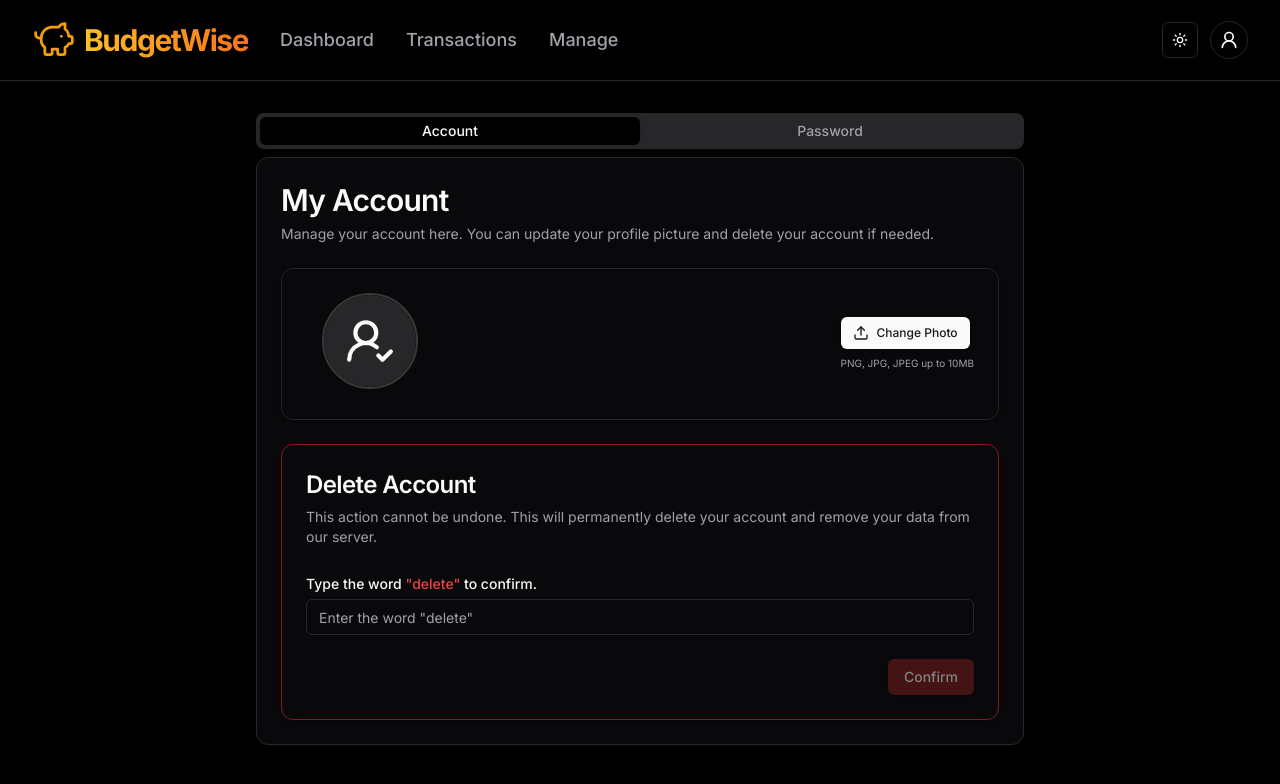
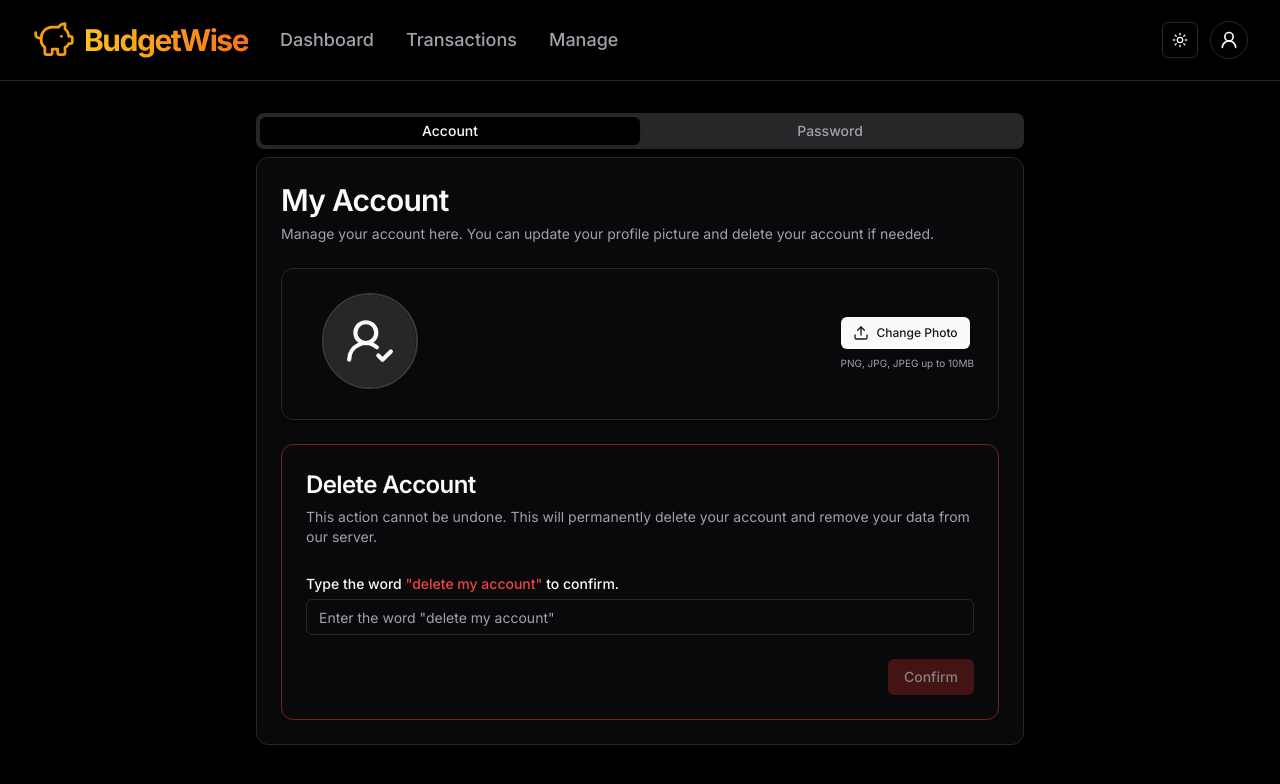
Before and after one commit to Mikael-duru/expense-tracker, a Next.js app: page /account in a window 1280 px wide. Shown: the top 784 px of the page. Built offline with nearby package versions, Linux system fonts and the light colour scheme; no server answers.

Commit message:
add deleteUser from database

```diff
--- a/app/(root)/account/(components)/user-profile.tsx
+++ b/app/(root)/account/(components)/user-profile.tsx
@@ -29,6 +29,7 @@ import { Input } from "@/components/ui/input";
 import { Label } from "@/components/ui/label";
 import { Button } from "@/components/ui/button";
 import ProfileImageUpload from "./image-upload";
+import { deleteUserFromDB } from "@/app/select-currency/_actions/user-actions";
 
 type UserProfileProps = {
 	user: User;
@@ -109,9 +110,10 @@ const UserProfile = ({ user, userDetails }: UserProfileProps) => {
 
 			// Proceed with deleting the user account
 			const userDocRef = doc(db, "users", currentUser.uid);
+			await deleteUserFromDB();
 			await deleteDoc(userDocRef);
 			await deleteUser(currentUser);
-			Cookies.remove("auth");
+			Cookies.remove("__session_auth");
 
 			toast.success("Account deleted successfully!");
 			router.push("/");
@@ -204,12 +206,14 @@ const UserProfile = ({ user, userDetails }: UserProfileProps) => {
 						<div className="space-y-1">
 							<Label htmlFor="deleteAcct">
 								Type the word{" "}
-								<span className="text-red-500">&quot;delete&quot;</span> to
-								confirm.
+								<span className="text-red-500">
+									&quot;delete my account&quot;
+								</span>{" "}
+								to confirm.
 							</Label>
 							<Input
 								id="deleteAcct"
-								placeholder='Enter the word "delete"'
+								placeholder='Enter the word "delete my account"'
 								onChange={(e) => setDeleteAccount(e.target.value)}
 								value={deleteAccount}
 							/>
@@ -220,7 +224,7 @@ const UserProfile = ({ user, userDetails }: UserProfileProps) => {
 							<Button
 								onClick={handleDeleteUserAccount}
 								variant="destructive"
-								disabled={deleteAccount !== "delete" || isLoading}
+								disabled={deleteAccount !== "delete my account" || isLoading}
 							>
 								{isLoading ? (
 									<Loader2 size={20} className="animate-spin" />
--- a/app/select-currency/_actions/user-actions.ts
+++ b/app/select-currency/_actions/user-actions.ts
@@ -2,7 +2,6 @@
 
 import { prisma } from "@/lib/prisma";
 import { updateUserCurrencySchema } from "@/schema/user-currency";
-import { revalidatePath } from "next/cache";
 
 import { cookies } from "next/headers";
 import { redirect } from "next/navigation";
@@ -35,9 +34,33 @@ export const createUser = async () => {
 		});
 	}
 
-	// revalidate the homepage that uses this data
-	revalidatePath("/");
 	return user;
+};
+
+export const deleteUserFromDB = async () => {
+	const userId = await getUserId();
+
+	if (!userId) {
+		return redirect("/sign-in");
+	}
+
+	const existingUser = await prisma.user.findUnique({
+		where: { userId },
+	});
+
+	if (!existingUser) {
+		throw new Error("User not found");
+	}
+
+	await prisma.$transaction([
+		prisma.category.deleteMany({ where: { userId } }),
+		prisma.transaction.deleteMany({ where: { userId } }),
+		prisma.monthHistory.deleteMany({ where: { userId } }),
+		prisma.yearHistory.deleteMany({ where: { userId } }),
+		prisma.user.delete({ where: { userId } }),
+	]);
+
+	await prisma.$disconnect();
 };
 
 export const updateUserCurrency = async (currency: string) => {
```
